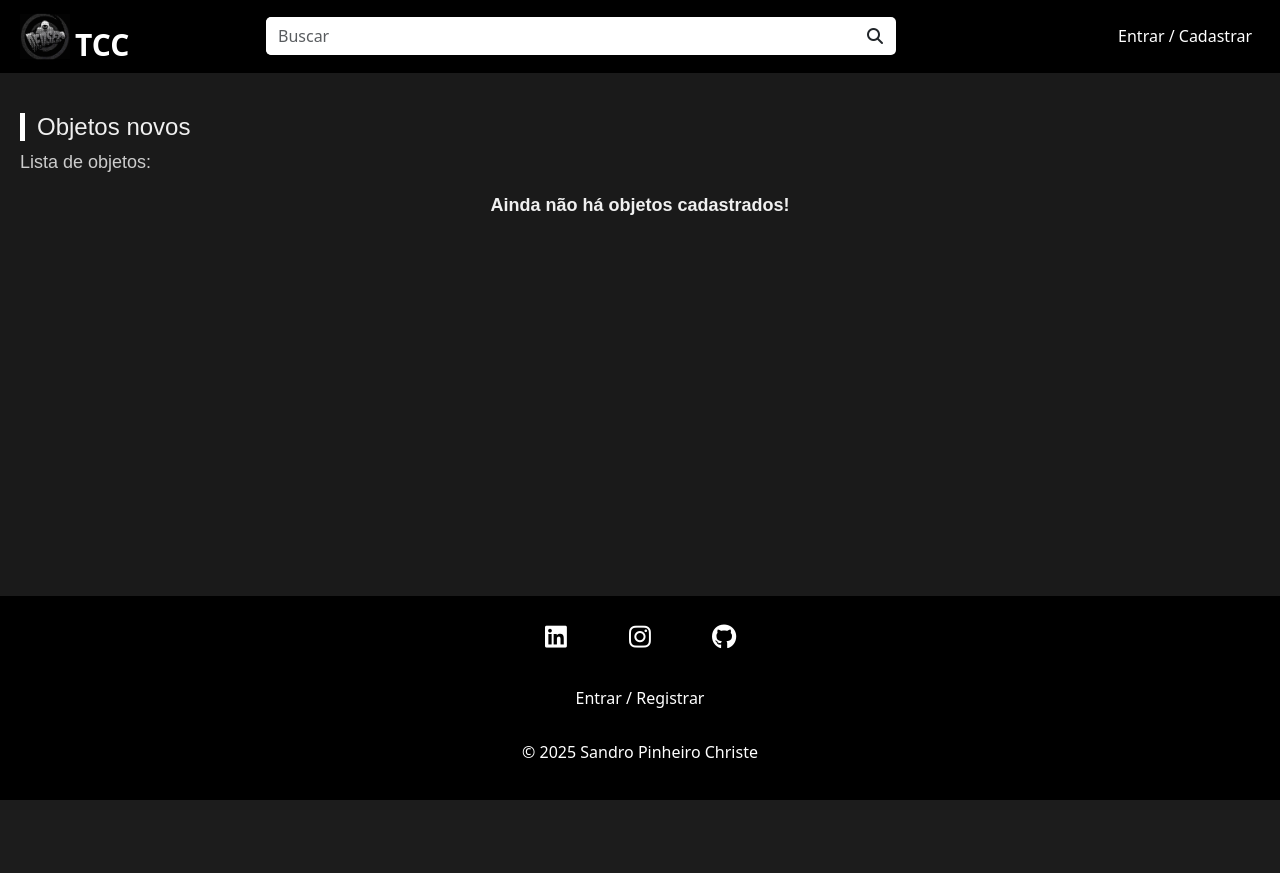
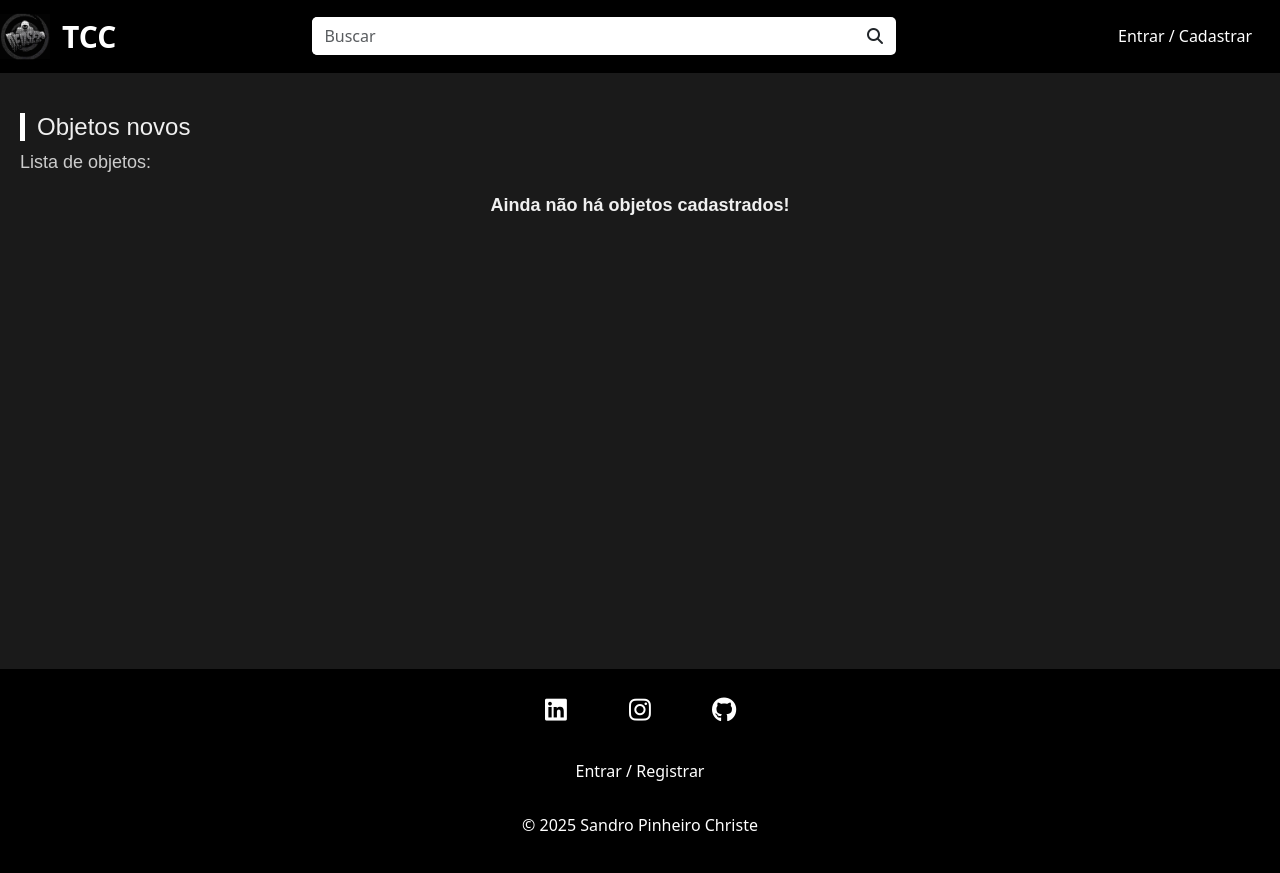
Before and after one commit to sandropc1/TCC-SQLi, a PHP site: page / in a window 1280 px wide. Before the commit the page ends 800 px from the top, so only its background shows below. Run offline with PHP 8.4, Linux system fonts and the light colour scheme; data that the repository does not hold is empty.

Commit message:
Fixing CSS

```diff
--- a/css/style.css
+++ b/css/style.css
@@ -1,23 +1,23 @@
 html, body {
-  height: 100% !important;           /* ocupa 100% da viewport */
+  min-height: 100%;
   margin: 0;
-  display: flex;
-  flex-direction: column;       /* empilha tudo verticalmente */
 }
 
 .page-wrapper {
   display: flex;
   flex-direction: column;
-  flex: 1;
+  min-height:100vh;
 }
 
 .navbar-brand {
-    position: relative;
+    display:flex;
+    align-items:center;
+    gap:12px;
 }
 
 #logo {
-    margin-left: 20px;
-    width: 50px;
+    width:50px;
+    margin-left:0;
 }
 
 a, u {
@@ -26,8 +26,7 @@ a, u {
 
 #tcc-title {
     color: #FFF;
-    position: absolute;
-    bottom: -2px;
+    position: static;
     font-size: 30px;
     left: 75px;
     font-weight: bold;
@@ -281,7 +280,7 @@ a, u {
 }
 
 #bio {
-  max-width: 400;
+  max-width: 400px;
 }
 
 .form-control.disabled {
--- a/globals.php
+++ b/globals.php
@@ -1,5 +1,9 @@
 <?php
 session_start();
-$BASE_URL = "http://" . $_SERVER['SERVER_NAME'] . dirname($_SERVER['REQUEST_URI'] . '?') . '/';
-$BASE_URL = str_replace('index.php', '', $BASE_URL);
-$BASE_URL = rtrim($BASE_URL, '/') . '/';
+$protocol = (!empty($_SERVER['HTTPS']) && $_SERVER['HTTPS'] !== 'off') ? 'https://' : 'http://';
+$host = $_SERVER['HTTP_HOST'];
+
+$root = str_replace(['/views', '/templates'], '', dirname($_SERVER['SCRIPT_NAME']));
+$root = rtrim($root, '/\\') . '/';
+
+$BASE_URL = $protocol . $host . $root;
```
